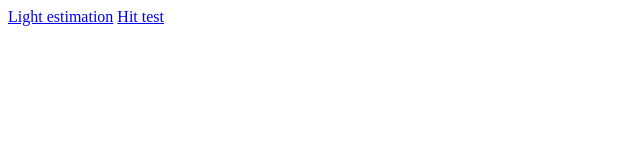
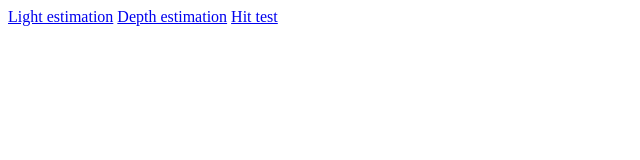
Before and after one commit to svandenhout/webxr, a website: page index.html in a window 1280 px wide. Shown: the whole page, without its empty margins (0-640 px from the left). Drawn offline with Linux system fonts and the light colour scheme.

Commit message:
feat: added oclusion

```diff
--- a/index.html
+++ b/index.html
@@ -7,6 +7,7 @@
   </head>
   <body>
     <a href="light-estimation.html">Light estimation</a>
+    <a href="depth-estimation.html">Depth estimation</a>
     <a href="hit-test.html">Hit test</a>
   </body>
 </html>
```
